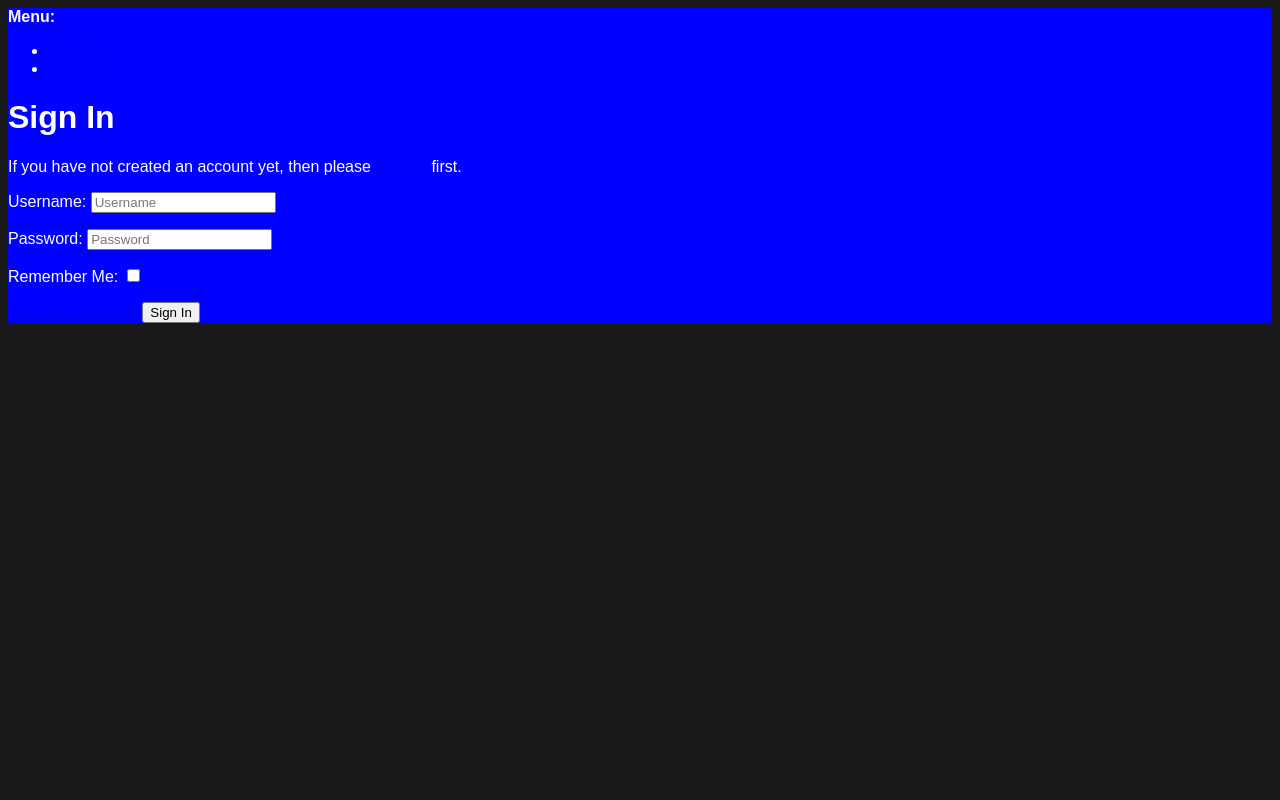
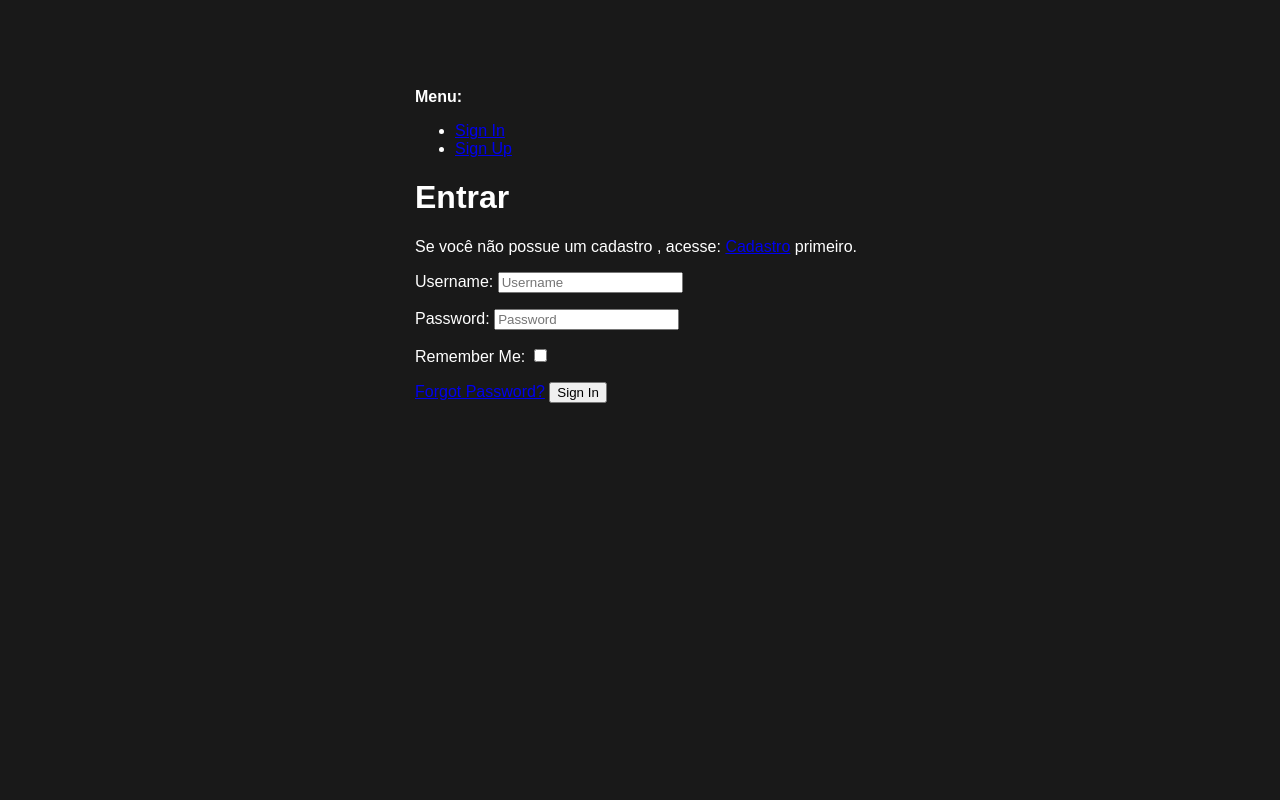
Before and after one commit to agostin-afk/projeto_hackathon, a Django app: page /accounts/login/ in a window 1280 px wide. Run offline with Django 4.2, Linux system fonts and the light colour scheme; some libraries are stand-ins or nearby versions.

Commit message:
deixei mais bonito

```diff
--- a/static/css/estilo.css
+++ b/static/css/estilo.css
@@ -1,9 +1,21 @@
+*{
+    font-family: Arial, Helvetica, sans-serif;
+}
+html{
+    height: 100%;
+    width: 100%;
+}
+
 body{
-    color:#ffffff;
+    color:#ffff;
     background-color: rgb(25,25,25);
+    justify-items: center;
 
 }
 .conteudo{
-    font-family: Arial, Helvetica, sans-serif;
-    background-color: blue;
+    top: 80px;
+    max-width: 450px;
+    margin-left: auto;
+    margin-right: auto;
+    position: relative;
 }
--- a/templates/account/login.html
+++ b/templates/account/login.html
@@ -7,7 +7,7 @@
 
 {% block content %}
 
-<h1>{% trans "Sign In" %}</h1>
+<h1>{% trans "Entrar" %}</h1>
 
 {% get_providers as socialaccount_providers %}
 {% if socialaccount_providers %}
@@ -28,8 +28,8 @@ for a {{ site_name }} account and sign in below:{% endblocktrans %}</p>
   {% include "socialaccount/snippets/login_extra.html" %}
 
   {% else %}
-  <p>{% blocktrans %}If you have not created an account yet, then please
-  <a href="{{ signup_url }}">sign up</a> first.{% endblocktrans %}</p>
+  <p>{% blocktrans %}Se você não possue um cadastro , acesse:
+  <a href="{{ signup_url }}">Cadastro</a> primeiro.{% endblocktrans %}</p>
   {% endif %}
 
   <form class="login" method="POST" action="{% url 'account_login' %}">
```
